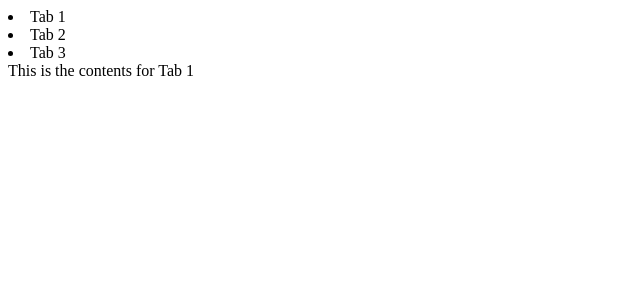
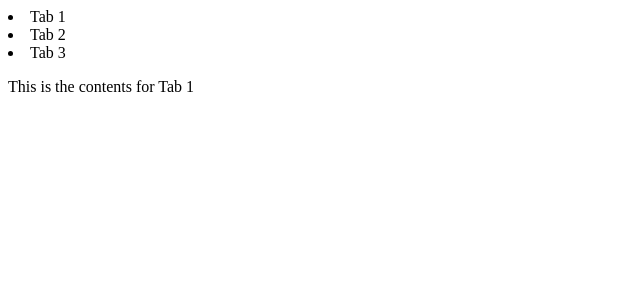
Before and after one commit to acciojob/react-composition-1-adilsay, a React app: page / in a window 1280 px wide. Shown: the top 300 px of the page, without its empty margins (0-640 px from the left). Built offline with nearby package versions, Linux system fonts and the light colour scheme.

Commit message:
p tag added

```diff
--- a/src/components/Tabs.js
+++ b/src/components/Tabs.js
@@ -12,7 +12,7 @@ const Tabs = (props)=>{
         <div>
             {props.tabs.map(tab=>(<li onClick={()=> displayContent(tab.titles)}>{tab.titles}</li>))}
             <div>
-                {props.tabs.filter(tab=>tab.titles===activeTab)[0].contents}
+                <p>{props.tabs.filter(tab=>tab.titles===activeTab)[0].contents}</p>
             </div>
 
 
```
